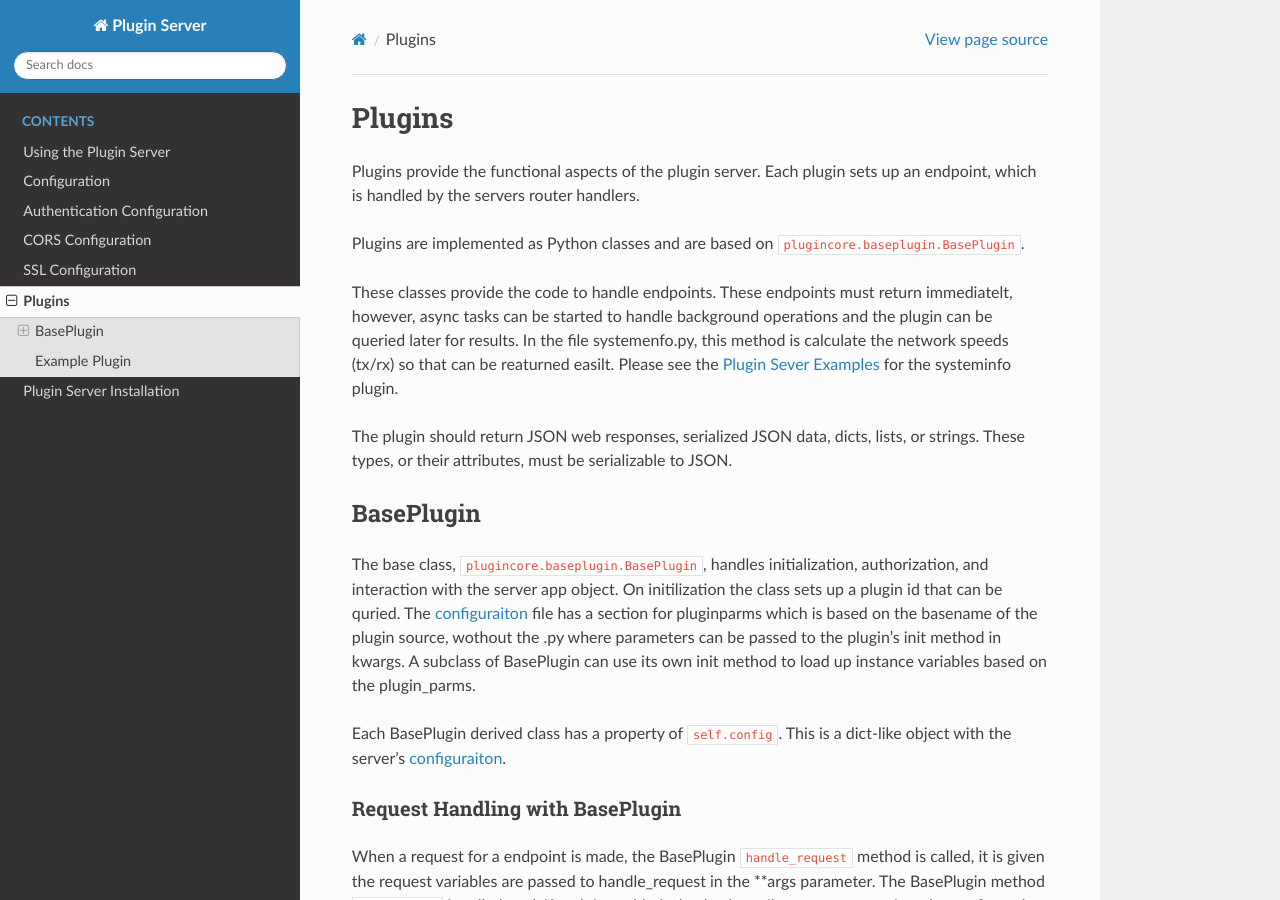
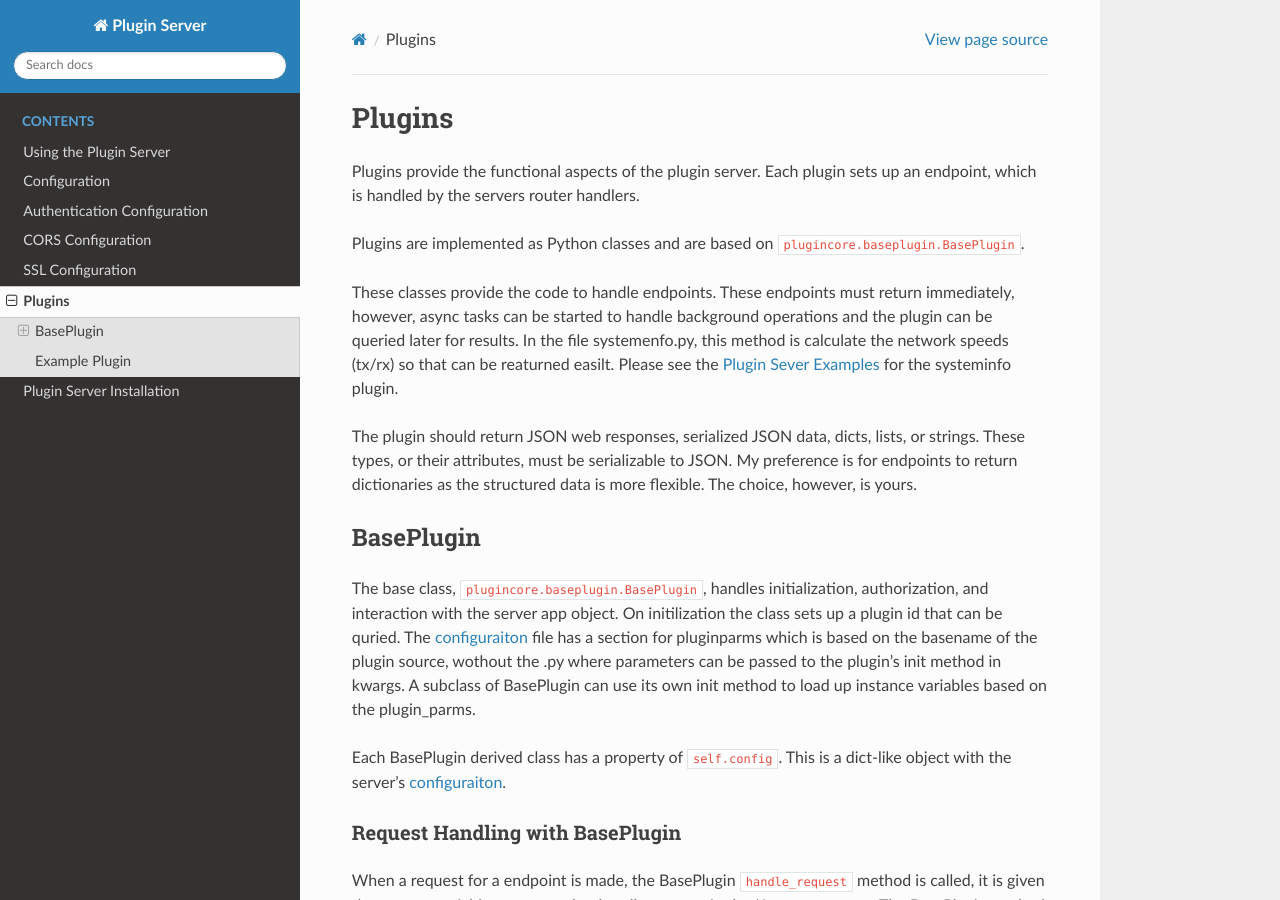
Before and after one commit to nicciniamh/pluginserver, a Sphinx documentation site: the page built from docs/Plugins.md, in a window 1280 px wide and 900 px high. Built offline with Sphinx 7.4.7 and the Read the Docs theme 3.1.0, drawn with Linux system fonts in a browser that asks for light colours.

Commit message:
doc cleanup

```diff
--- a/docs/Plugins.md
+++ b/docs/Plugins.md
@@ -4,9 +4,9 @@ Plugins provide the functional aspects of the plugin server. Each plugin sets up
 
 Plugins are implemented as Python classes and are based on `plugincore.baseplugin.BasePlugin`.
 
-These classes provide the code to handle endpoints. These endpoints must return immediatelt, however, async tasks can be started to handle background operations and the plugin can be queried later for results. In the file systemenfo.py, this method is calculate the network speeds (tx/rx) so that can be reaturned easilt. Please see the [Plugin Sever Examples](https://github.com/nicciniamh/pluginserver-examples) for the systeminfo plugin.
+These classes provide the code to handle endpoints. These endpoints must return immediately, however, async tasks can be started to handle background operations and the plugin can be queried later for results. In the file systemenfo.py, this method is calculate the network speeds (tx/rx) so that can be reaturned easilt. Please see the [Plugin Sever Examples](https://github.com/nicciniamh/pluginserver_examples) for the systeminfo plugin.
 
-The plugin should return JSON web responses, serialized JSON data, dicts, lists, or strings. These types, or their attributes, must be serializable to JSON.
+The plugin should return JSON web responses, serialized JSON data, dicts, lists, or strings. These types, or their attributes, must be serializable to JSON. My preference is for endpoints to return dictionaries as the structured data is more flexible. The choice, however, is yours.
 
 ## BasePlugin
 
```
